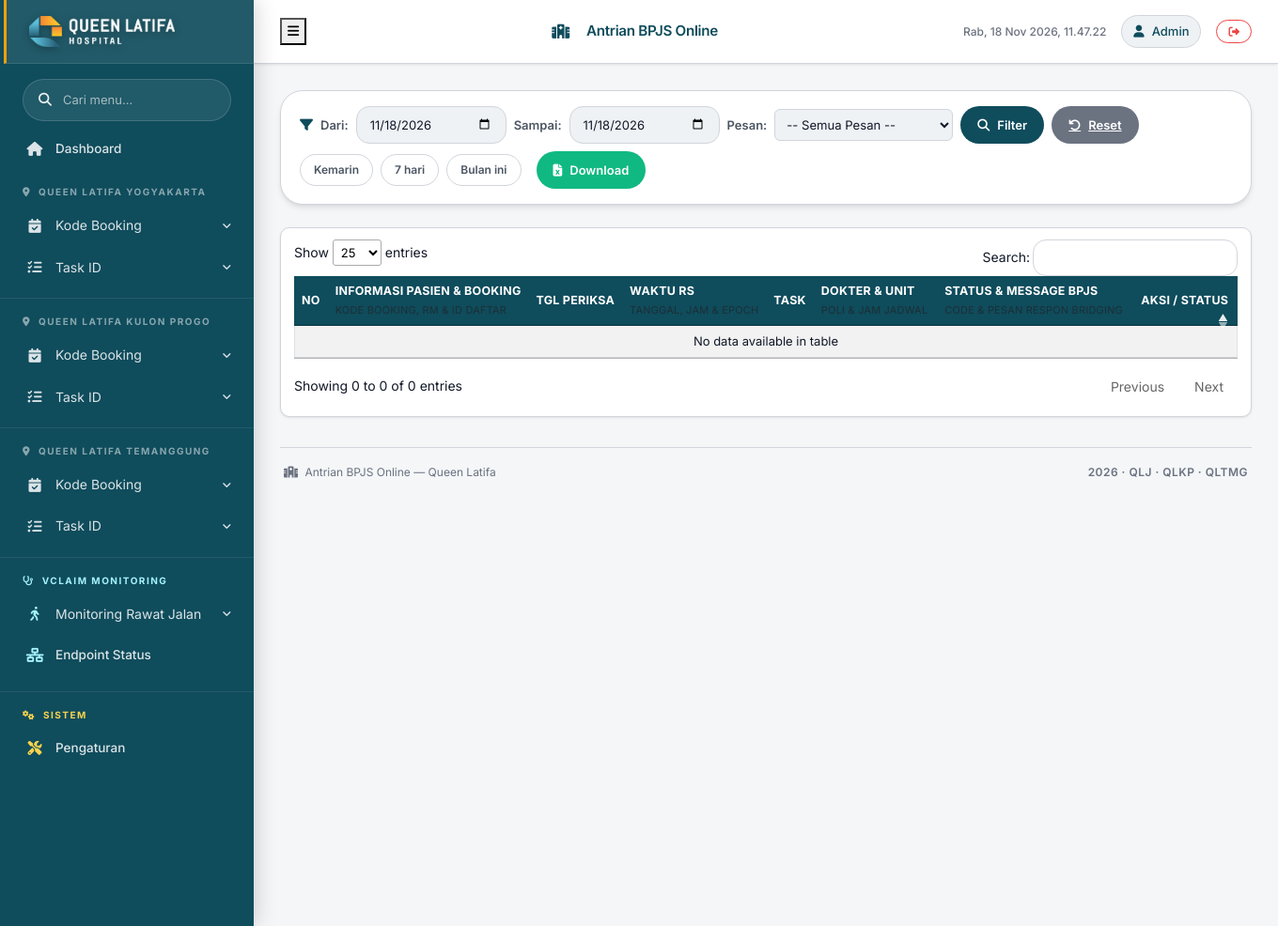
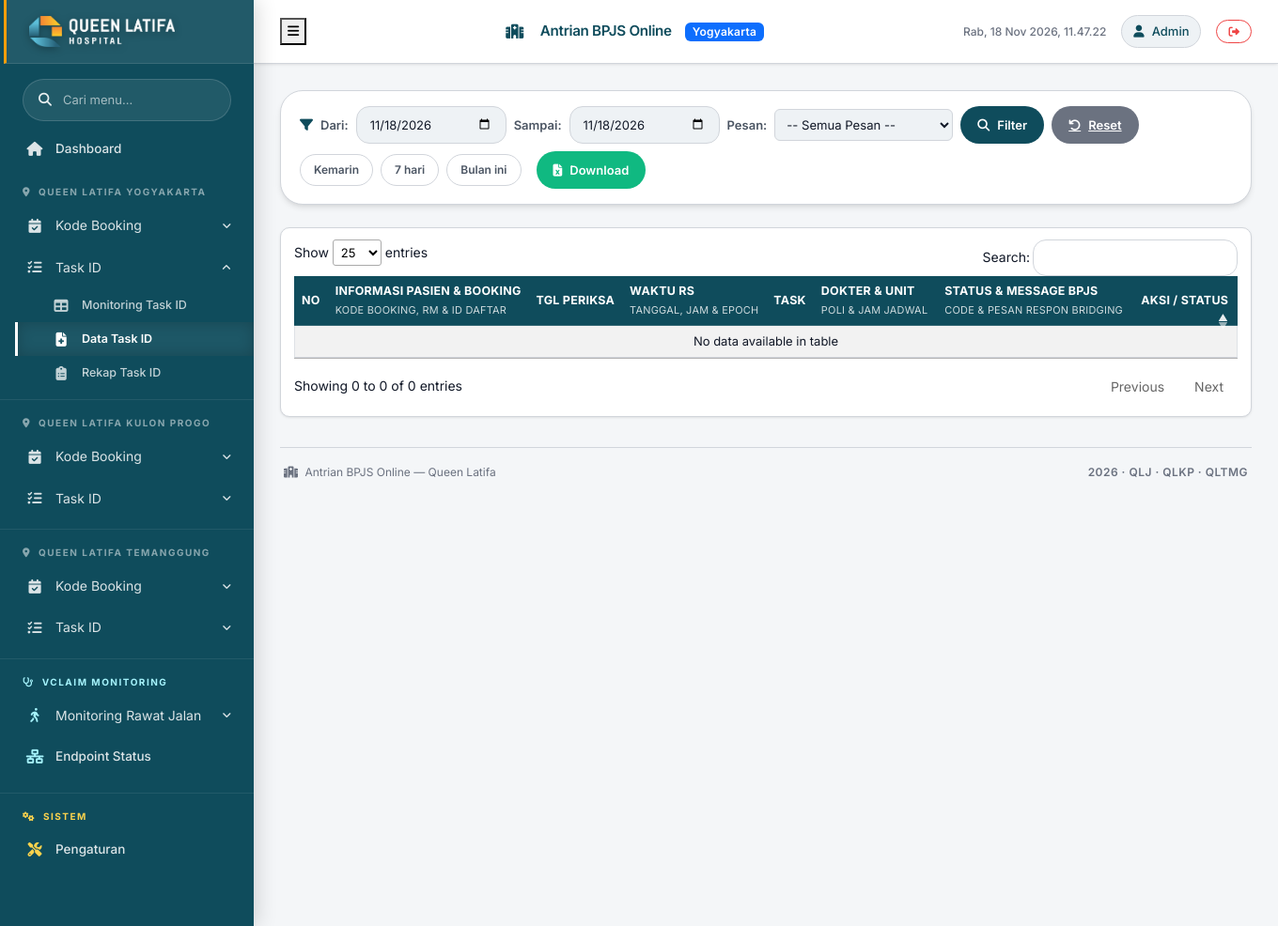
Before and after one commit to AndriSetyawan2014/antrianbpjs, a Laravel app: page /taskid/reset in a window 1360 px wide. Shown: the whole page at 94% size. Run offline with Laravel 9, Linux system fonts and the light colour scheme; the visitor is signed in with stand-in values (Sample User, id 1); data that the repository does not hold is empty; style sheets or scripts are compiled from the project's sources; some libraries are stand-ins or nearby versions.

Commit message:
feat: add admin layout, navigation sidebar, and task id page views

```diff
--- a/resources/views/layouts/admin.blade.php
+++ b/resources/views/layouts/admin.blade.php
@@ -51,11 +51,23 @@
                 <i class="fas fa-bars"></i>
             </button>
 
+            @php
+                $currentBranchName = 'Queen Latifa';
+                if (Request::is('qlkp*') || Request::is('*qlkp*')) {
+                    $currentBranchName = 'Kulon Progo';
+                } elseif (Request::is('qltmg*') || Request::is('*qltmg*')) {
+                    $currentBranchName = 'Temanggung';
+                } elseif (Request::is('TaskID*') || Request::is('taskid*') || Request::is('*taskid*') || Request::is('data_kodebooking_jogja*') || Request::is('rekap_kodebooking*') || Request::is('monitoring_taskid*')) {
+                    $currentBranchName = 'Yogyakarta';
+                }
+            @endphp
             <div class="d-flex align-items-center gap-3">
                 <h1 class="system-title">
                     <i class="fas fa-hospital me-2"></i>
                     <span>Antrian BPJS Online</span>
-                    <span class="d-inline d-md-none">Queen Latifa</span>
+                    <span class="badge bg-primary text-white ms-1 fw-semibold d-inline-flex align-items-center" style="font-size: 0.75rem; letter-spacing: 0.02em; padding: 4px 8px; border-radius: 6px;">
+                        {{ $currentBranchName }}
+                    </span>
                 </h1>
 
                 @hasSection('page_title')
--- a/resources/views/layouts/sidenav.blade.php
+++ b/resources/views/layouts/sidenav.blade.php
@@ -58,29 +58,29 @@
 
         <button type="button" class="nav-link sidebar-collapse-btn" data-bs-toggle="collapse"
            data-bs-target="#ddTaskIDJogja"
-           aria-expanded="{{ Request::is('TaskID*') || Request::is('rekap_taskid*') || Request::is('monitoring_taskid*') ? 'true' : 'false' }}">
+           aria-expanded="{{ Request::is('TaskID*') || Request::is('taskid*') || Request::is('rekap_taskid*') || Request::is('monitoring_taskid*') ? 'true' : 'false' }}">
             <i class="fas fa-tasks nav-icon"></i>
             <span>Task ID</span>
-            <i class="fas fa-angle-down arrow-icon {{ Request::is('TaskID*') || Request::is('rekap_taskid*') || Request::is('monitoring_taskid*') ? 'rotated' : '' }}"></i>
+            <i class="fas fa-angle-down arrow-icon {{ Request::is('TaskID*') || Request::is('taskid*') || Request::is('rekap_taskid*') || Request::is('monitoring_taskid*') ? 'rotated' : '' }}"></i>
         </button>
-        <div class="collapse {{ Request::is('TaskID*') || Request::is('rekap_taskid*') || Request::is('monitoring_taskid*') ? 'show' : '' }}"
+        <div class="collapse {{ Request::is('TaskID*') || Request::is('taskid*') || Request::is('rekap_taskid*') || Request::is('monitoring_taskid*') ? 'show' : '' }}"
              id="ddTaskIDJogja">
             <ul class="nav flex-column ms-3">
                 <li class="nav-item">
                     <a href="{{ url('/monitoring_taskid') }}"
-                       class="nav-link {{ Request::is('monitoring_taskid') ? 'active' : '' }}">
+                       class="nav-link {{ Request::is('monitoring_taskid*') ? 'active' : '' }}">
                         <i class="fas fa-table nav-icon"></i> <span>Monitoring Task ID</span>
                     </a>
                 </li>
                 <li class="nav-item">
                     <a href="{{ url('/TaskID') }}"
-                       class="nav-link {{ Request::is('TaskID') ? 'active' : '' }}">
+                       class="nav-link {{ Request::is('TaskID*') || Request::is('taskid*') ? 'active' : '' }}">
                         <i class="fas fa-file-medical nav-icon"></i> <span>Data Task ID</span>
                     </a>
                 </li>
                 <li class="nav-item">
                     <a href="{{ url('/rekap_taskid') }}"
-                       class="nav-link {{ Request::is('rekap_taskid') ? 'active' : '' }}">
+                       class="nav-link {{ Request::is('rekap_taskid*') ? 'active' : '' }}">
                         <i class="fas fa-clipboard-list nav-icon"></i> <span>Rekap Task ID</span>
                     </a>
                 </li>
@@ -119,12 +119,12 @@
 
         <button type="button" class="nav-link sidebar-collapse-btn" data-bs-toggle="collapse"
            data-bs-target="#ddTaskIDKP"
-           aria-expanded="{{ Request::is('qlkp_TaskID*') || Request::is('qlkp_rekap_taskid*') || Request::is('qlkp_monitoring_taskid*') || Request::is('qlkp_kesesuaian_jadwal*') ? 'true' : 'false' }}">
+           aria-expanded="{{ Request::is('qlkp_TaskID*') || Request::is('qlkp_taskid*') || Request::is('qlkp-taskid*') || Request::is('qlkp_rekap_taskid*') || Request::is('qlkp_monitoring_taskid*') || Request::is('qlkp_kesesuaian_jadwal*') ? 'true' : 'false' }}">
             <i class="fas fa-tasks nav-icon"></i>
             <span>Task ID</span>
-            <i class="fas fa-angle-down arrow-icon {{ Request::is('qlkp_TaskID*') || Request::is('qlkp_rekap_taskid*') || Request::is('qlkp_monitoring_taskid*') || Request::is('qlkp_kesesuaian_jadwal*') ? 'rotated' : '' }}"></i>
+            <i class="fas fa-angle-down arrow-icon {{ Request::is('qlkp_TaskID*') || Request::is('qlkp_taskid*') || Request::is('qlkp-taskid*') || Request::is('qlkp_rekap_taskid*') || Request::is('qlkp_monitoring_taskid*') || Request::is('qlkp_kesesuaian_jadwal*') ? 'rotated' : '' }}"></i>
         </button>
-        <div class="collapse {{ Request::is('qlkp_TaskID*') || Request::is('qlkp_rekap_taskid*') || Request::is('qlkp_monitoring_taskid*') || Request::is('qlkp_kesesuaian_jadwal*') ? 'show' : '' }}"
+        <div class="collapse {{ Request::is('qlkp_TaskID*') || Request::is('qlkp_taskid*') || Request::is('qlkp-taskid*') || Request::is('qlkp_rekap_taskid*') || Request::is('qlkp_monitoring_taskid*') || Request::is('qlkp_kesesuaian_jadwal*') ? 'show' : '' }}"
              id="ddTaskIDKP">
             <ul class="nav flex-column ms-3">
                 <li class="nav-item">
@@ -135,13 +135,13 @@
                 </li>
                 <li class="nav-item">
                     <a href="{{ url('/qlkp_TaskID') }}"
-                       class="nav-link {{ Request::is('qlkp_TaskID') ? 'active' : '' }}">
+                       class="nav-link {{ Request::is('qlkp_TaskID*') || Request::is('qlkp_taskid*') || Request::is('qlkp-taskid*') ? 'active' : '' }}">
                         <i class="fas fa-file-medical nav-icon"></i> <span>Data Task ID</span>
                     </a>
                 </li>
                 <li class="nav-item">
                     <a href="{{ url('/qlkp_rekap_taskid') }}"
-                       class="nav-link {{ Request::is('qlkp_rekap_taskid') ? 'active' : '' }}">
+                       class="nav-link {{ Request::is('qlkp_rekap_taskid*') ? 'active' : '' }}">
                         <i class="fas fa-clipboard-list nav-icon"></i> <span>Rekap Task ID</span>
                     </a>
                 </li>
@@ -186,12 +186,12 @@
 
         <button type="button" class="nav-link sidebar-collapse-btn" data-bs-toggle="collapse"
            data-bs-target="#ddTaskIDTMG"
-           aria-expanded="{{ Request::is('qltmg_TaskID*') || Request::is('qltmg_rekap_taskid*') || Request::is('qltmg_monitoring_taskid*') ? 'true' : 'false' }}">
+           aria-expanded="{{ Request::is('qltmg_TaskID*') || Request::is('qltmg_taskid*') || Request::is('qltmg-taskid*') || Request::is('qltmg_rekap_taskid*') || Request::is('qltmg_monitoring_taskid*') ? 'true' : 'false' }}">
             <i class="fas fa-tasks nav-icon"></i>
             <span>Task ID</span>
-            <i class="fas fa-angle-down arrow-icon {{ Request::is('qltmg_TaskID*') || Request::is('qltmg_rekap_taskid*') || Request::is('qltmg_monitoring_taskid*') ? 'rotated' : '' }}"></i>
+            <i class="fas fa-angle-down arrow-icon {{ Request::is('qltmg_TaskID*') || Request::is('qltmg_taskid*') || Request::is('qltmg-taskid*') || Request::is('qltmg_rekap_taskid*') || Request::is('qltmg_monitoring_taskid*') ? 'rotated' : '' }}"></i>
         </button>
-        <div class="collapse {{ Request::is('qltmg_TaskID*') || Request::is('qltmg_rekap_taskid*') || Request::is('qltmg_monitoring_taskid*') ? 'show' : '' }}"
+        <div class="collapse {{ Request::is('qltmg_TaskID*') || Request::is('qltmg_taskid*') || Request::is('qltmg-taskid*') || Request::is('qltmg_rekap_taskid*') || Request::is('qltmg_monitoring_taskid*') ? 'show' : '' }}"
              id="ddTaskIDTMG">
             <ul class="nav flex-column ms-3">
                 <li class="nav-item">
@@ -202,13 +202,13 @@
                 </li>
                 <li class="nav-item">
                     <a href="{{ url('/qltmg_TaskID') }}"
-                       class="nav-link {{ Request::is('qltmg_TaskID') ? 'active' : '' }}">
+                       class="nav-link {{ Request::is('qltmg_TaskID*') || Request::is('qltmg_taskid*') || Request::is('qltmg-taskid*') ? 'active' : '' }}">
                         <i class="fas fa-file-medical nav-icon"></i> <span>Data Task ID</span>
                     </a>
                 </li>
                 <li class="nav-item">
                     <a href="{{ url('/qltmg_rekap_taskid') }}"
-                       class="nav-link {{ Request::is('qltmg_rekap_taskid') ? 'active' : '' }}">
+                       class="nav-link {{ Request::is('qltmg_rekap_taskid*') ? 'active' : '' }}">
                         <i class="fas fa-clipboard-list nav-icon"></i> <span>Rekap Task ID</span>
                     </a>
                 </li>
--- a/resources/views/partials/taskid-page.blade.php
+++ b/resources/views/partials/taskid-page.blade.php
@@ -27,11 +27,18 @@
 }
 .taskid-table-wrap thead th {
     position: static !important;
+    background: var(--color-primary, #0f4c5c) !important;
+    color: #ffffff !important;
     font-size: 0.78rem !important;
     text-transform: uppercase;
     letter-spacing: 0.02em;
     white-space: nowrap;
     text-align: center;
+    border-color: rgba(255, 255, 255, 0.15) !important;
+}
+.taskid-table-wrap thead th small,
+.taskid-table-wrap thead th .text-muted {
+    color: rgba(255, 255, 255, 0.8) !important;
 }
 .row-highlight-flash > td {
     background-color: #d1fae5 !important;
```
